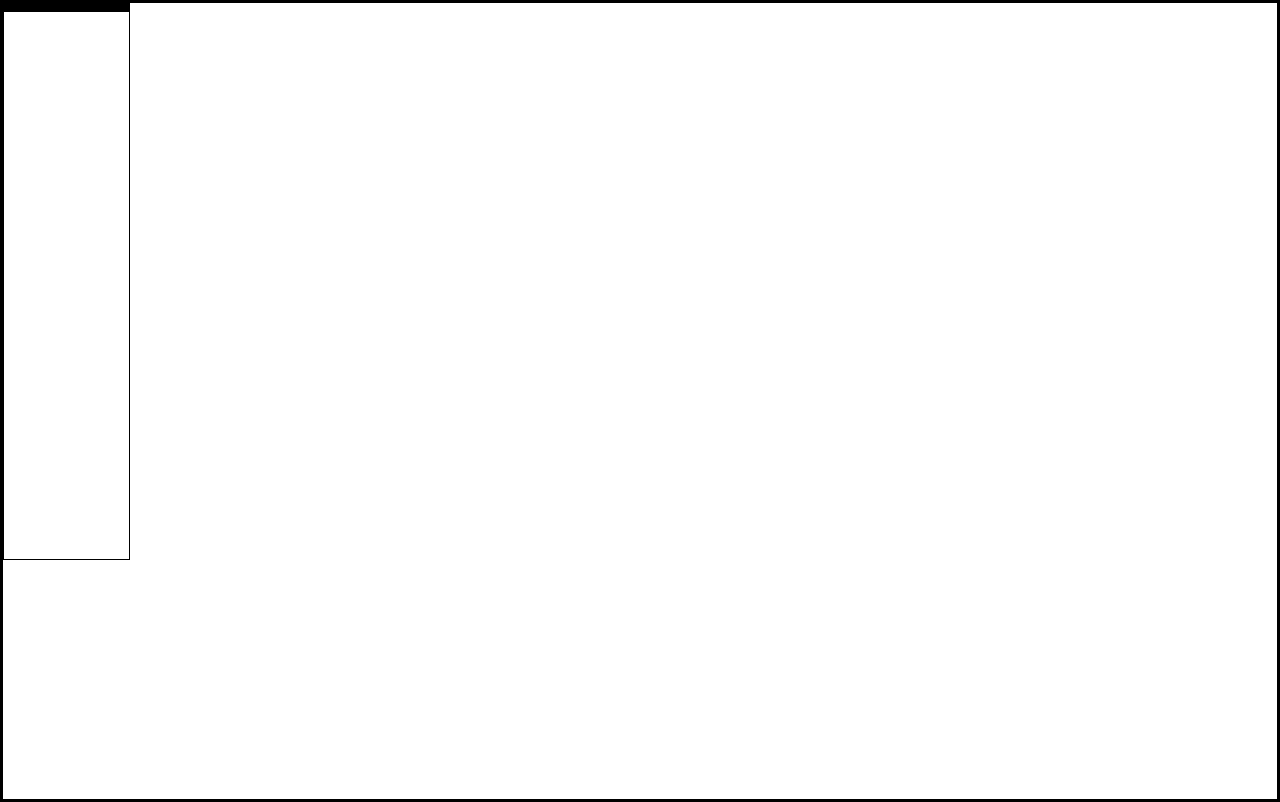
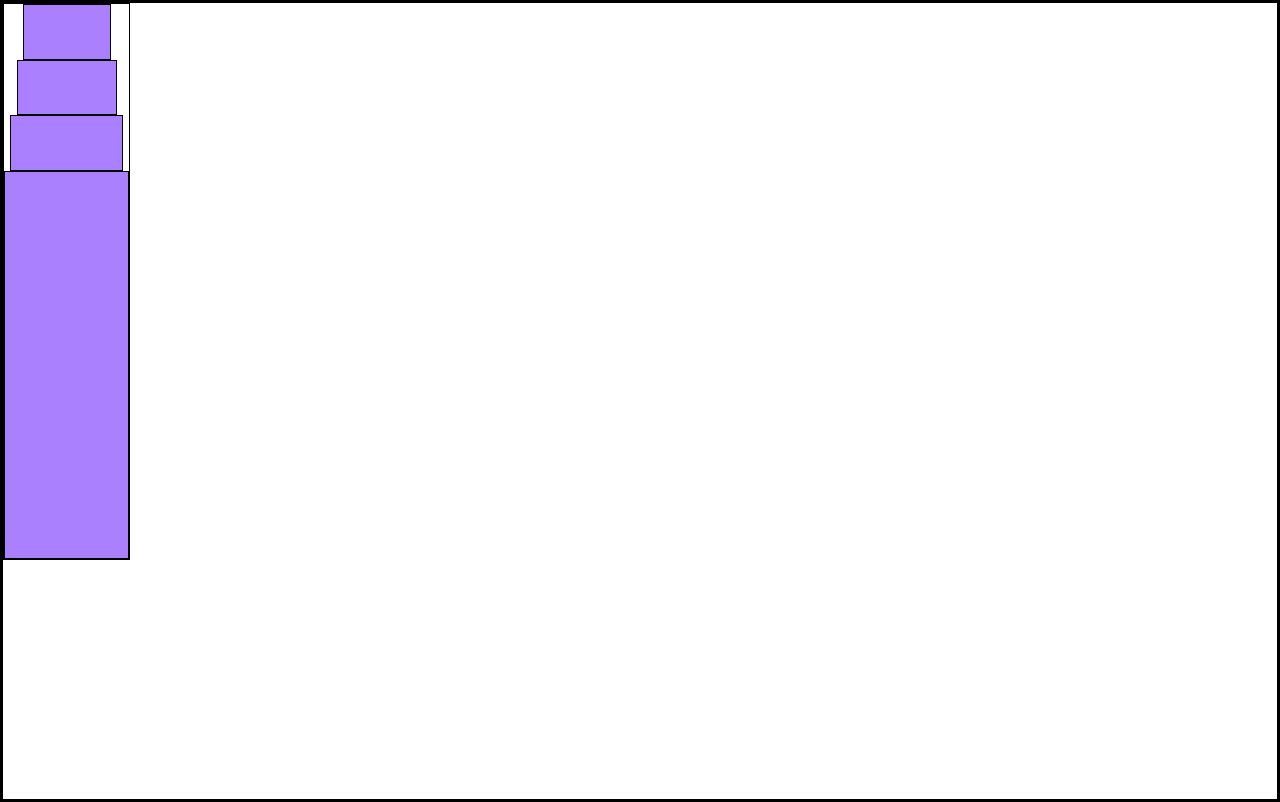
Before and after one commit to transcenddev/CSS-Variables-city-skyline-freeCodeCamp, a plain HTML site: page index.html in a window 1280 px wide. Drawn offline with Linux system fonts and the light colour scheme.

Commit message:
Update style.css

```diff
--- a/style.css
+++ b/style.css
@@ -17,20 +17,32 @@ body {
 .bb1 {
   width: 10%;
   height: 70%;
+  display: flex;
+  flex-direction: column;
+  align-items: center;
+  --building-color1: #aa80ff;
 }
-.bb1.bb1a {
+
+.bb1a {
   width: 70%;
   height: 10%;
+  background: var(--building-color1);
 }
-.bb1.bb1b {
+
+.bb1b {
   width: 80%;
   height: 10%;
+  background: var(--building-color1);
 }
-.bb1.bb1c {
+
+.bb1c {
   width: 90%;
   height: 10%;
+  background: var(--building-color1);
 }
-.bb1.bb1d {
+
+.bb1d {
   width: 100%;
   height: 70%;
-}/*# sourceMappingURL=style.css.map */
+  background: var(--building-color1);
+}
```
